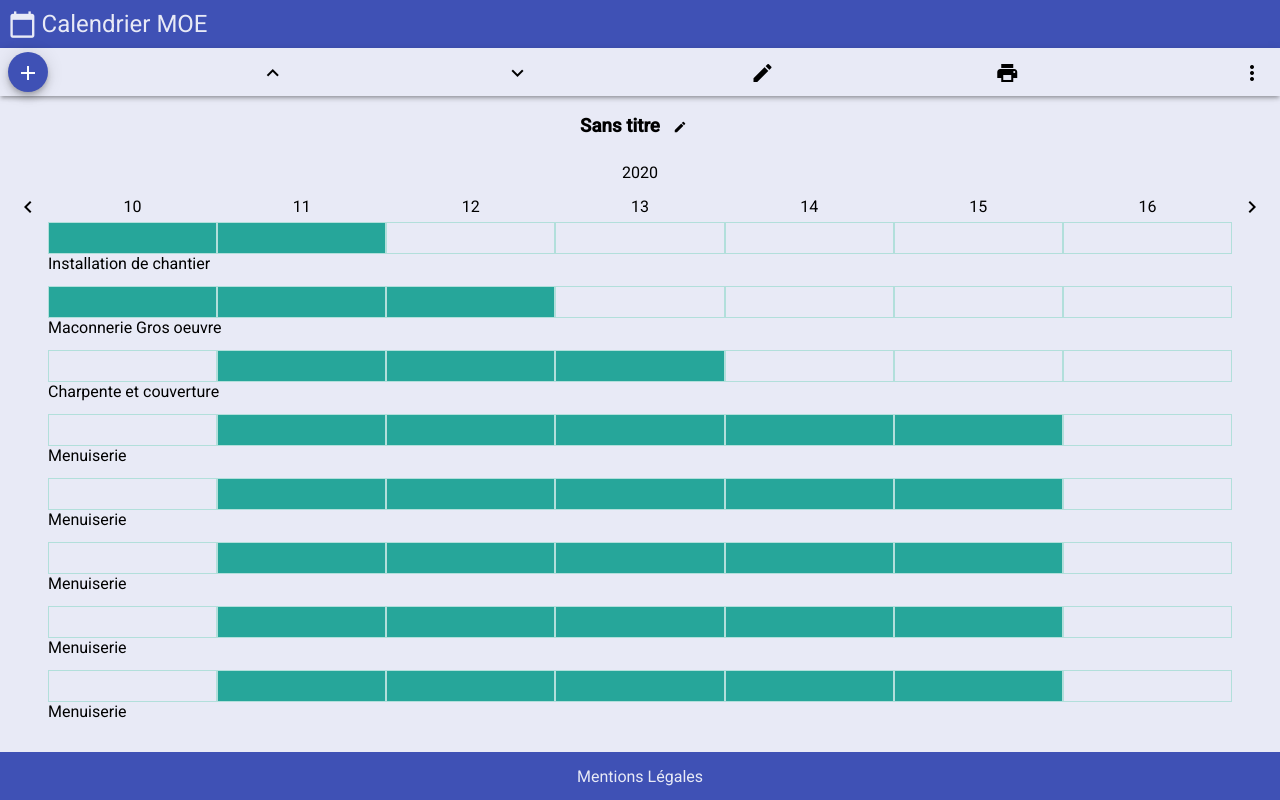
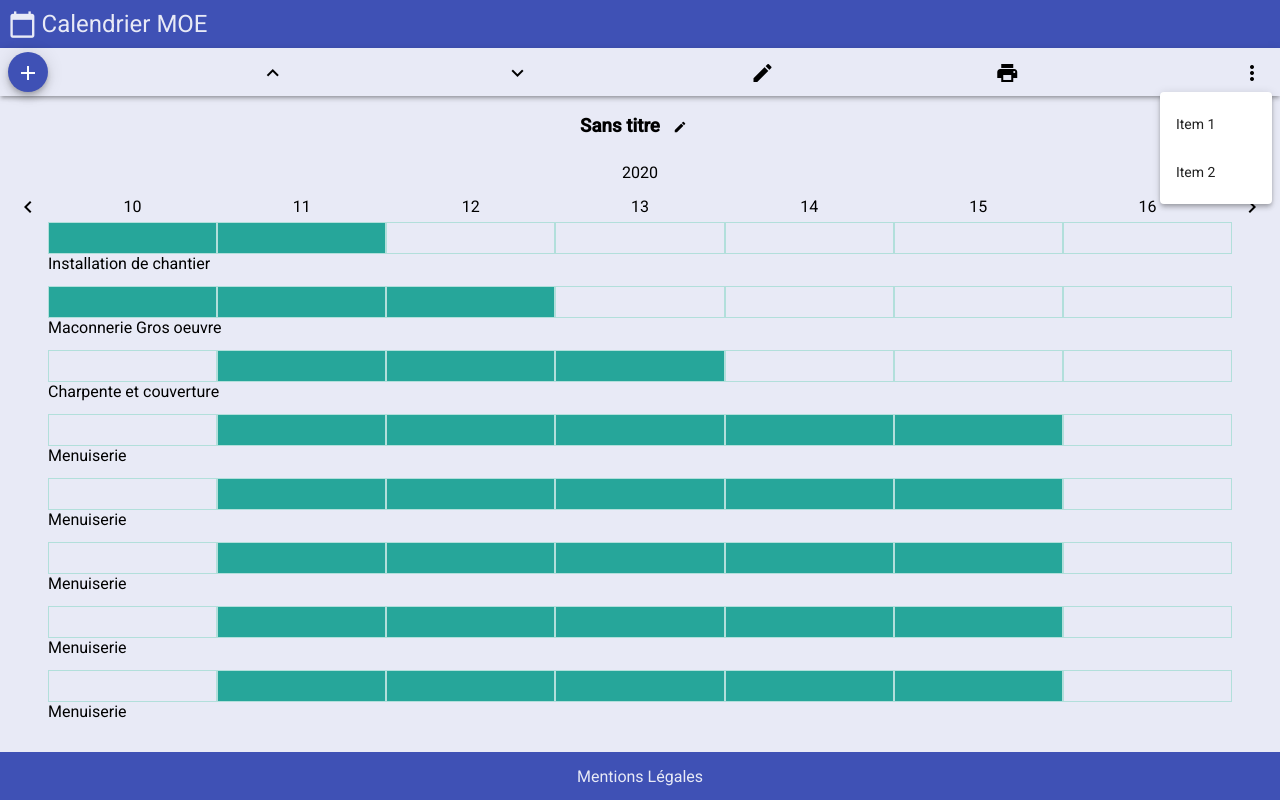
Before and after one commit to jlguenego/moe-calendar, an Angular app: page /planning in a window 1280 px wide. Both pictures are taken after a click on the button "more_vert". Built offline with nearby package versions, Linux system fonts and the light colour scheme.

Commit message:
added material menu

```diff
--- a/src/app/material/material.module.ts
+++ b/src/app/material/material.module.ts
@@ -7,26 +7,22 @@ import { MatDatepickerModule } from '@angular/material/datepicker';
 import { MatFormFieldModule } from '@angular/material/form-field';
 import { MatIconModule } from '@angular/material/icon';
 import { MatInputModule } from '@angular/material/input';
+import { MatMenuModule } from '@angular/material/menu';
+
+const modules = [
+  MatButtonModule,
+  MatCardModule,
+  MatNativeDateModule,
+  MatDatepickerModule,
+  MatFormFieldModule,
+  MatIconModule,
+  MatInputModule,
+  MatMenuModule,
+];
 
 @NgModule({
   declarations: [],
-  imports: [
-    MatButtonModule,
-    MatCardModule,
-    MatNativeDateModule,
-    MatDatepickerModule,
-    MatFormFieldModule,
-    MatIconModule,
-    MatInputModule,
-  ],
-  exports: [
-    MatButtonModule,
-    MatCardModule,
-    MatNativeDateModule,
-    MatDatepickerModule,
-    MatFormFieldModule,
-    MatIconModule,
-    MatInputModule,
-  ],
+  imports: modules,
+  exports: modules,
 })
 export class MaterialModule {}
--- a/src/app/planning/planning.component.html
+++ b/src/app/planning/planning.component.html
@@ -16,10 +16,14 @@
       <button mat-icon-button aria-label="up">
         <mat-icon>print</mat-icon>
       </button>
-      <button mat-icon-button aria-label="up">
+      <button mat-icon-button aria-label="up" [matMenuTriggerFor]="menu">
         <mat-icon>more_vert</mat-icon>
       </button>
     </nav>
+    <mat-menu #menu="matMenu">
+      <button mat-menu-item>Item 1</button>
+      <button mat-menu-item>Item 2</button>
+    </mat-menu>
   </section>
   <section class="title">
     <h1>Sans titre</h1>
```
